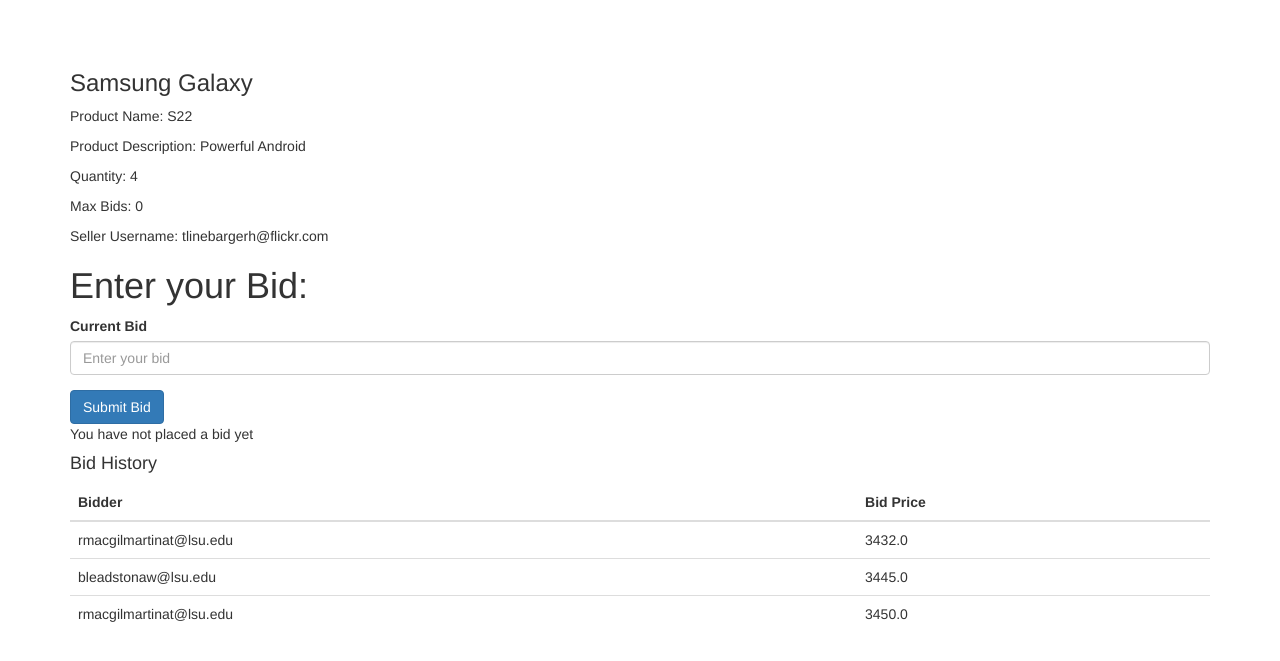
After one commit to FarajSiddique/NittanyPath, a Flask app: a page that uses templates/bid.html in a window 1280 px wide. The commit adds this page. Shown: the top 661 px of the page. Run offline with Flask 3, Linux system fonts and the light colour scheme; data comes from the database, SQL or seed files in the repository; both versions use the stored data as it was after the commit; some libraries are stand-ins or nearby versions.

Commit message:
Finished bidding

```diff
--- a/app.py
+++ b/app.py
@@ -1,14 +1,15 @@
-from flask import Flask, render_template, request
+from flask import Flask, render_template, request, session
 import sqlite3 as sql
 from passlib.hash import sha256_crypt
+import secrets
 
 app = Flask(__name__)
-
+app.secret_key = secrets.token_hex(16)
 host = 'http://127.0.0.1:5000/'
 
 @app.route('/')
 def index():
-    return render_template('index.html')
+    return render_template('input.html')
 
 @app.route('/name', methods=['POST', 'GET'])
 def name():
@@ -16,20 +17,19 @@
     if request.method == 'POST':
         result = valid_name(request.form['username'], request.form['password'])
         email = request.form['username']
+        session['username'] = email
         if result:
             role = request.form['user-type']
+            session['role'] = role
             if role == 'bidder':
                 connection = sql.connect('database.db')
                 cursor = connection.execute('SELECT * from bidders WHERE email=?;', (email, ))
                 data = cursor.fetchone()
-                print(data)
                 if data is not None:
                     cursor2 = connection.execute('SELECT * from address WHERE address_id=?;', (data[5], ))
                     address_data = cursor2.fetchone()
-                    print(address_data)
                     cursor2 = connection.execute('SELECT * from zipcode_info WHERE zipcode=?;', (address_data[1], ))
                     zipcode_data = cursor2.fetchone()
-                    print(zipcode_data)
                     street_address = f'{address_data[2]} {address_data[3]} {zipcode_data[1]}, {zipcode_data[2]} {zipcode_data[0]}'
                     cursor.close()
                     cursor2.close()
@@ -94,7 +94,7 @@
 def categories():
     connection = sql.connect("database.db")
     cursor = connection.cursor()
-    categories_list = cursor.execute('SELECT * FROM categories').fetchall()
+    categories_list = cursor.execute('SELECT * FROM categories ORDER BY parent_category').fetchall()
     cursor.close()
     connection.close()
     return render_template('categories.html', categories=categories_list)
@@ -114,5 +114,58 @@
     available_items_list = cursor.fetchall()
     return render_template("item.html", item_list=available_items_list)
 
+
+@app.route('/bid/int:<item_num>', methods=['POST', 'GET'])
+def bid(item_num):
+    connection = sql.connect('database.db')
+    cursor = connection.execute('SELECT * from bids WHERE listing_id=? ORDER BY bid_price ASC', (item_num,))
+    bid_list = cursor.fetchall()
+    cursor = connection.execute('SELECT * FROM auction_listings WHERE listing_id=?', (item_num,))
+    item_info = cursor.fetchone()
+    message = 'You have not placed a bid yet'
+    max_bids = session.get('max_bids', item_info[8] - len(bid_list))
+    previous_bidder = session.get('bidder', None)
+
+    if bid_list:
+        last_price = max(bid_list, key=lambda x: x[4])[4]
+        session['previous_bid'] = last_price
+
+    if request.method == 'POST':
+        previous_bid = session.get('previous_bid', 0)
+        current_bid = int(request.form['current_bid'])
+        current_bidder = session.get('username', None)
+
+        if current_bidder == previous_bidder:
+            message = 'You have already placed a bid'
+        elif current_bid >= previous_bid + 1:
+            session['previous_bid'] = current_bid
+            session['max_bids'] = max_bids - 1
+            session['bidder'] = current_bidder
+            if session['max_bids'] == 0:
+                if item_info[7] <= current_bid:
+                    message = 'Congratulations! You have won the auction!'  ##COMPARE WITH RESERVE PRICE
+                else:
+                    message = 'Sorry! This auction was unsuccessful.'
+            else:  ##Write into DB
+                message = f'Your current bid of {current_bid} has been accepted.'
+            connection = sql.connect('database.db')
+            cursor = connection.cursor()
+            cursor.execute('SELECT MAX(bid_id) FROM bids')
+            new_bid_id = cursor.fetchone()[0] + 1
+            seller_email = item_info[0]
+            listing_id = item_info[1]
+            bidder_email = session.get('username')
+            cursor.execute('INSERT INTO bids (bid_id, seller_email, listing_id, bidder_email, bid_price) VALUES (?,?,?,?,?)',
+                            (new_bid_id, seller_email, listing_id, bidder_email, current_bid))
+            connection.commit()
+        else:
+            message = f'Your current bid of {current_bid} is not valid.'
+        max_bids = session.get('max_bids')
+        cursor = connection.execute('SELECT * from bids WHERE listing_id=? ORDER BY bid_price ASC', (item_num,))
+        bid_list = cursor.fetchall()
+        connection.close()
+    return render_template('bid.html', item_info=item_info, message=message, max_bids=max_bids, bid_list=bid_list)
+
+
 if __name__ == "__main__":
     app.run(debug=True)
--- /dev/null
+++ b/templates/bid.html
@@ -0,0 +1,61 @@
+<!DOCTYPE html>
+<html lang="en">
+<head>
+    <meta charset="UTF-8">
+    <title>Bid on Item</title>
+    <link rel="stylesheet" href="https://maxcdn.bootstrapcdn.com/bootstrap/3.4.1/css/bootstrap.min.css">
+    <style>
+        .container {
+            margin-top: 50px;
+        }
+    </style>
+</head>
+<body>
+    <div class="container">
+        <div class="row">
+            <div class="col-md-12">
+                <h3>{{ item_info[3] }}</h3>
+                <p>Product Name: {{ item_info[4] }}</p>
+                <p>Product Description: {{ item_info[5] }}</p>
+                <p>Quantity: {{ item_info[6] }}</p>
+                <p>Max Bids: {{ max_bids }}</p>
+                <p>Seller Username: {{ item_info[0] }}</p>
+
+                <h1>Enter your Bid: </h1>
+                <form action="{{ request.path }}" method="post">
+                    <div class="form-group">
+                        <label for="current_bid">Current Bid</label>
+                        <input type="number" class="form-control" id="current_bid" name="current_bid" placeholder="Enter your bid" required>
+                    </div>
+                    <button type="submit" class="btn btn-primary">Submit Bid</button>
+                </form>
+                <p>{{  message }}</p>
+
+                <div>
+                    {% if bid_list %}
+                        <h4>Bid History</h4>
+                        <table class="table">
+                            <thead>
+                                <tr>
+                                    <th>Bidder</th>
+                                    <th>Bid Price</th>
+                                </tr>
+                            </thead>
+                            <tbody>
+                                {% for x in bid_list %}
+                                    <tr>
+                                        <td>{{ x[3] }}</td>
+                                        <td>{{ x[4] }}</td>
+                                    </tr>
+                                {% endfor %}
+                            </tbody>
+                        </table>
+                    {% endif %}
+                </div>
+            </div>
+        </div>
+    </div>
+    <script src="https://ajax.googleapis.com/ajax/libs/jquery/3.6.4/jquery.min.js"></script>
+    <script src="https://maxcdn.bootstrapcdn.com/bootstrap/3.4.1/js/bootstrap.min.js"></script>
+</body>
+</html>
--- a/templates/homepage.html
+++ b/templates/homepage.html
@@ -10,7 +10,7 @@
     <nav class="navbar navbar-default">
         <div class="container">
             <div class="navbar-header">
-                <a class="navbar-brand" href="/">LionAuction</a>
+                <a class="navbar-brand" href="/name">LionAuction</a>
             </div>
             <ul class="nav navbar-nav">
                 <li><a href="/categories">Choose an Item</a></li>
@@ -54,7 +54,6 @@
                 </div>
             </div>
         </div>
-    </div>
 
     <script src="https://ajax.googleapis.com/ajax/libs/jquery/3.6.4/jquery.min.js"></script>
     <script src="https://maxcdn.bootstrapcdn.com/bootstrap/3.4.1/js/bootstrap.min.js"></script>
--- a/templates/item.html
+++ b/templates/item.html
@@ -3,6 +3,7 @@
 <head>
     <meta charset="UTF-8">
     <title>Item Listing</title>
+    <link rel="stylesheet" href="https://maxcdn.bootstrapcdn.com/bootstrap/3.4.1/css/bootstrap.min.css">
     <style>
         body {
             font-family: Arial, sans-serif;
@@ -53,6 +54,7 @@
                     <p>Quantity: {{ item[6] }}</p>
                     {% if item[9] == 1 %}
                         <p class="active">Status: Active</p>
+                        <a href="{{ url_for('bid', item_num=item[1]) }}" class="btn btn-success">Bid Here!</a>
                     {% elif item[9] == 2 %}
                         <p class="sold">Status: Sold</p>
                     {% else %}
@@ -64,5 +66,7 @@
     {% else %}
         <h1>No Current Listings</h1>
     {% endif %}
+    <script src="https://ajax.googleapis.com/ajax/libs/jquery/3.6.4/jquery.min.js"></script>
+    <script src="https://maxcdn.bootstrapcdn.com/bootstrap/3.4.1/js/bootstrap.min.js"></script>
 </body>
 </html>
```
Also changed, not shown: templates/categories.html (+18 -14 lines), database.db.
